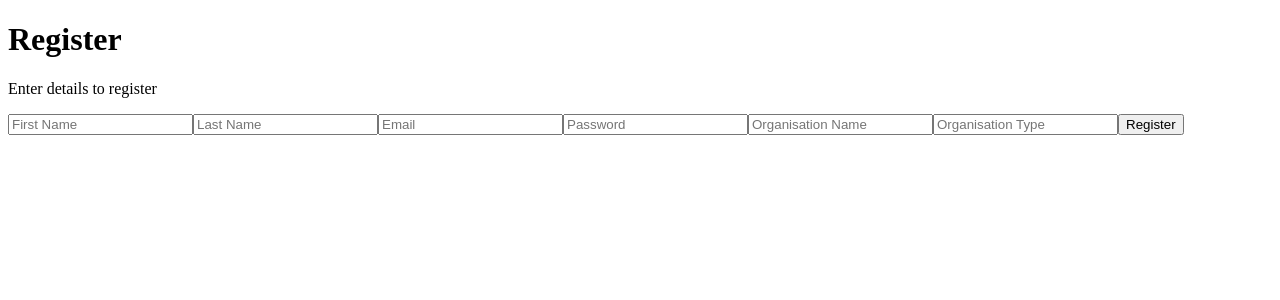
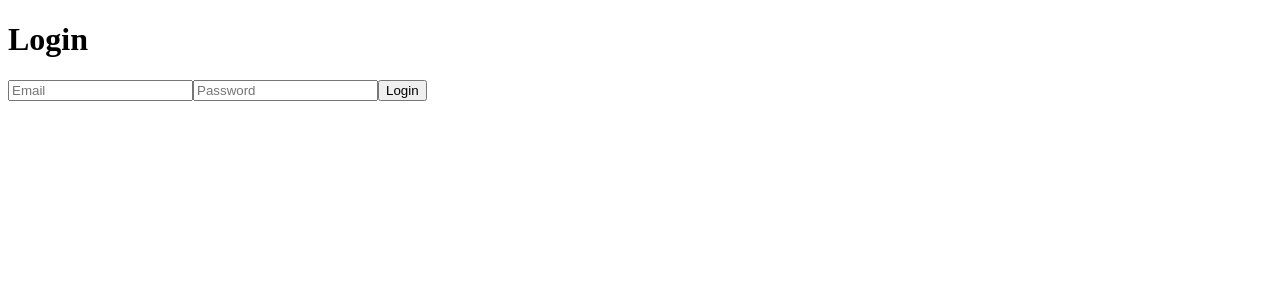
Before and after one commit to EvelinaBjorkman/js-business-task, a React (Create React App) app: page /login in a window 1280 px wide. Shown: the top 300 px of the page. Built offline with nearby package versions, Linux system fonts and the light colour scheme.

Commit message:
Make LoginPage.jsx and login form Add Rout path to /login in App.js

```diff
--- a/src/App.js
+++ b/src/App.js
@@ -1,11 +1,15 @@
 import React from "react";
 import { Switch, Route } from "react-router-dom";
 import RegisterPage from "./pages/RegisterPage";
+import LoginPage from "./pages/LoginPage";
 
 function App() {
   return (
     <div>
       <Switch>
+        <Route path="/login">
+          <LoginPage/>
+        </Route>
         <Route path="/">
           <RegisterPage />
         </Route>
--- /dev/null
+++ b/src/pages/LoginPage.jsx
@@ -0,0 +1,28 @@
+import React, { useState } from "react";
+
+export default function LoginPage() {
+  const [email, setEmail] = useState("");
+  const [password, setPassword] = useState("");
+
+  function handleLogin() {
+    console.log(email, password);
+  }
+
+  return (
+    <div>
+      <h1>Login</h1>
+      <input
+        placeholder="Email"
+        value={email}
+        onChange={(e) => setEmail(e.target.value)}
+      />
+      <input
+        placeholder="Password"
+        type="password"
+        value={password}
+        onChange={(e) => setPassword(e.target.value)}
+      />
+      <button onClick={handleLogin}>Login</button>
+    </div>
+  );
+}
```
